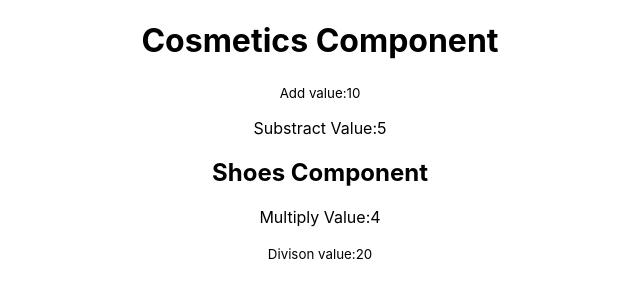
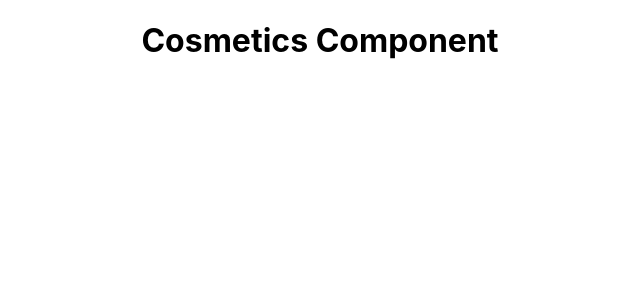
Before and after one commit to HasanMdKamrul/Exploring-import-export-others, a React (Create React App) app: page / in a window 1280 px wide. Shown: the top 300 px of the page, without its empty margins (320-960 px from the left). Built offline with nearby package versions, Linux system fonts and the light colour scheme.

Commit message:
Clean up the slate for fake data load

```diff
--- a/src/App.js
+++ b/src/App.js
@@ -1,12 +1,10 @@
 import './App.css';
-import Cosmetics from './components/Cosmetics';
-import Shoes from './components/Shoes/Shoes';
+import Cosmetics from './components/Cosmetics/Cosmetics';
 
 function App() {
   return (
     <div className="App">
       <Cosmetics></Cosmetics>
-      <Shoes></Shoes>
     </div>
   );
 }
--- a/src/components/Cosmetics.js
+++ /dev/null
@@ -1,19 +0,0 @@
-import React from 'react';
-import { add } from '../utilities/common';
-import substraction from '../utilities/Substraction';
-
-const Cosmetics = () => {
-    const numberOne = 10;
-    const numberTwo = 5;
-    const subValue = substraction(numberOne,numberTwo);
-    const addValue = add(5,5);
-    return (
-        <div>
-            <h1>Cosmetics Component</h1>
-            <small>Add value:{addValue} </small>
-            <p>Substract Value:{subValue} </p>
-        </div>
-    );
-};
-
-export default Cosmetics;
--- /dev/null
+++ b/src/components/Cosmetics/Cosmetics.js
@@ -0,0 +1,13 @@
+import React from 'react';
+
+const Cosmetics = () => {
+
+    return (
+        <div>
+            <h1>Cosmetics Component</h1>
+
+        </div>
+    );
+};
+
+export default Cosmetics;
--- a/src/components/Shoes/Shoes.js
+++ /dev/null
@@ -1,17 +0,0 @@
-import React from 'react';
-import { division } from '../../utilities/common';
-import multiply from '../../utilities/multiply';
-
-const Shoes = () => {
-    const multiplyValue = multiply(2,2);
-    const divisionValue = division(100,5);
-    return (
-        <div>
-            <h2>Shoes Component</h2>
-            <p>Multiply Value:{multiplyValue} </p>
-            <small>Divison value:{divisionValue}</small>
-        </div>
-    );
-};
-
-export default Shoes;
```
Also changed, not shown: src/components/Cosmetics/Cosmetics.css (added), src/components/Shoes/Shoes.css (deleted).
